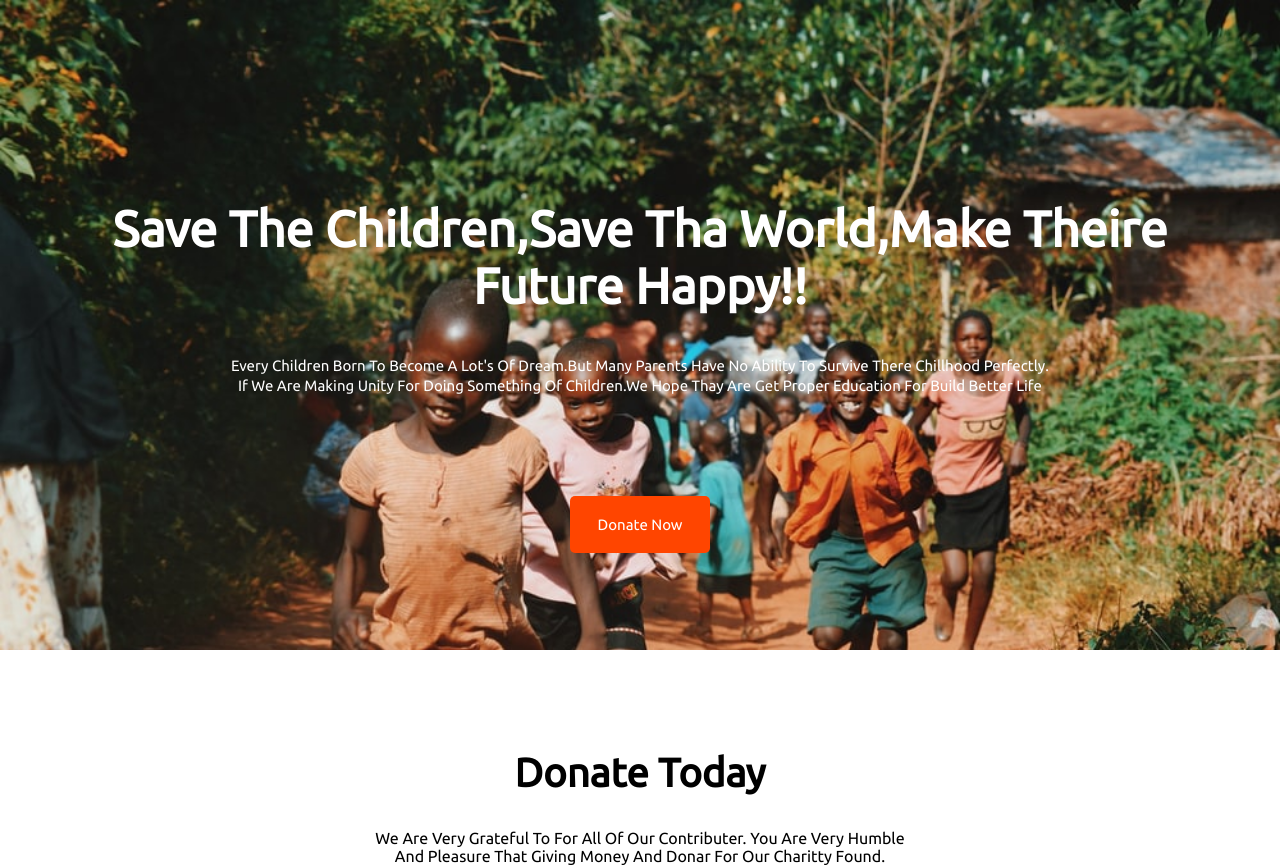
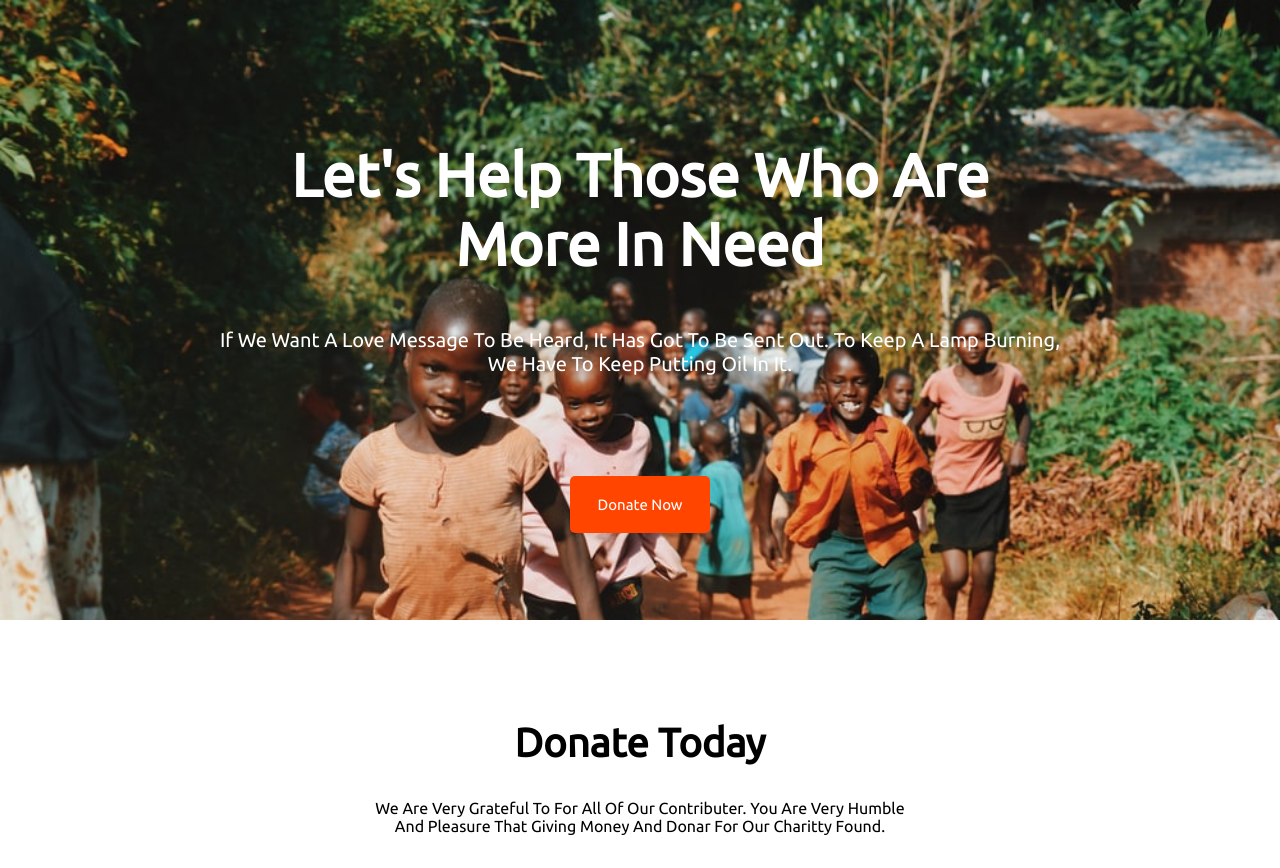
Before and after one commit to cityhawkar/first-assingment, a plain HTML site: page index.html in a window 1280 px wide. Shown: the top 868 px of the page. Drawn offline with Linux system fonts and the light colour scheme.

Commit message:
again edit

```diff
--- a/index.html
+++ b/index.html
@@ -14,10 +14,10 @@
 <body>
        <section class="container">
                 <div class="header">
-                        <h1>save the children,save tha world,make theire future happy!!</h1>
-                        <p>every children born to become a lot's of dream.but many parents have no ability to survive there chillhood perfectly. <br> if we are making unity for doing something of children.we hope thay are get proper education for build better life
-                        </p>
-                        </div>
+                        <h1>let's help those who are <br> more in need</h1>
+                        <p>if we want a love message to be heard, it has got to be sent out. to keep a lamp burning, <br> we have to keep putting oil in it.</p>
+                </div>
+
                 <div class="button">
                     <a href="">donate now</a>
                 </div>
@@ -87,6 +87,7 @@
                 <div class="right-site">
                         <img style="height: 300px;" src="images/donation8.jpg" alt="">
                 </div>
+
        </section>
 
 
@@ -97,7 +98,7 @@
 
                 <div class="left-last">
                         <h1>they need us to survive</h1>
-                        <p>every man deserve they are human basic needs for living peacefully.we should something doing this kind of people. man is man for.proverty is not a sin it's a global libilities.global situation when bad impact on economics sourch badly some of country and goverment block there supply chain business ,imported taxs on product and create economics related illegal law.we should we live for human.and lastly ensure given charity and donation.  </p>
+                         <strong> <p>every man deserve they are human basic needs for living peacefully.we should something doing this kind of people. man is man for.proverty is not a sin it's a global libilities.global situation when bad impact on economics sourch badly some of country and goverment block there supply chain business ,imported taxs on product and create economics related illegal law.we should we live for human.and lastly ensure given charity and donation.  </p></strong>
                         <a class="contribute-button" href="">how to contribute</a>
                 </div>
 
--- a/style.css
+++ b/style.css
@@ -10,22 +10,21 @@ body{
     background-repeat: no-repeat;
     height: 600px;
     background-size:cover;
-    padding-top: 50px;
+    padding-top: 20px;
+    filter: blur(-10px);
 }
 .container h1{
     color: #fff;
     text-align: center;
-    font-size: 50px;
-    margin-top: 150px;
+    font-size: 60px;
+    margin-top: 120px;
     margin-left: 80px;
     margin-right: 80px;
 }
 .container p{
-    color: #fff;
+    color: white;
     text-align: center;
-    font-size: 15px;
-    line-height: 20px;
-    margin-bottom: 20px;
+    font-size: 20px;
 }
 .button{
     text-align: center;
@@ -145,7 +144,7 @@ ul li{
     margin-left: 190px;
     margin-right: 190px;
     text-align: center;
-    margin-top: 60px;
+    margin-top: 50px;
 }
 .finished input{
     padding: 15px;
@@ -170,6 +169,10 @@ ul li{
     width: 90%;
     margin-left: 30px;
     padding: 30px;
+    margin-top: 50px;
+}
+.finished-one h1{
+    font-size: 50px;
 }
 footer{
     line-height: 100px;
```
